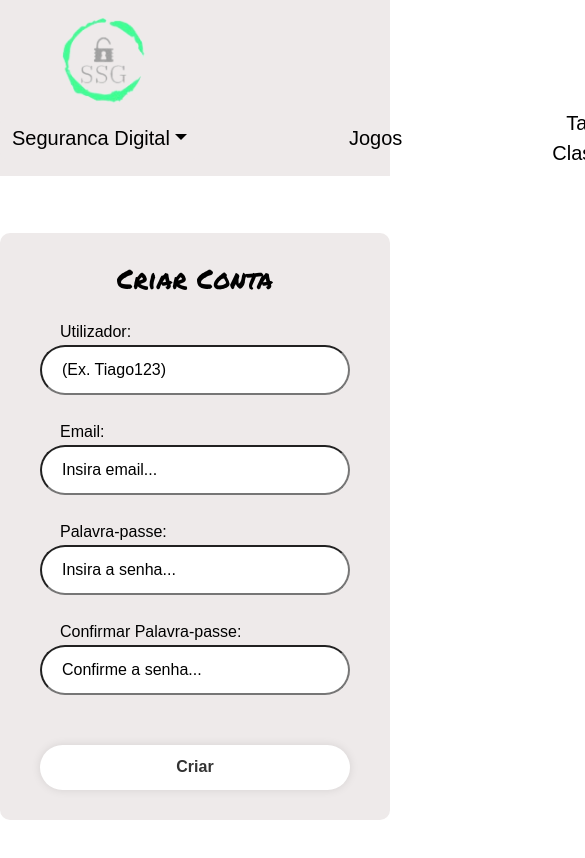
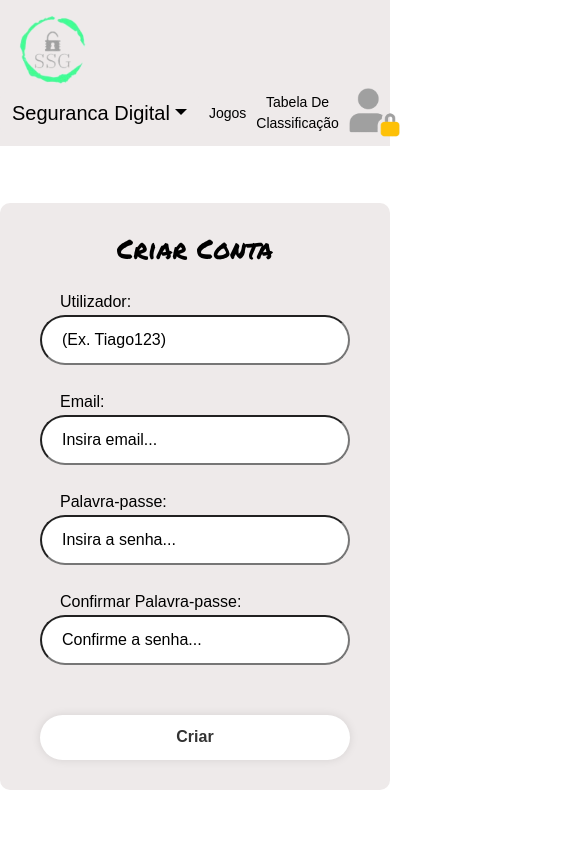
Before and after one commit to tiagoomota24/SSG, a React (Create React App) app in the folder client/: page /register in a window 390 px wide. Shown: the top 858 px of the page, 585 px wide, since content can reach past the window. Built offline with nearby package versions, Linux system fonts and the light colour scheme.

Commit message:
nav_respon

```diff
--- a/client/src/pages/Register.js
+++ b/client/src/pages/Register.js
@@ -26,6 +26,7 @@ function Registration() {
   });
 
   const onSubmit = (data) => {
+
     axios.post("http://localhost:3001/auth/checkUsername", { username: data.username })
       .then((response) => {
         if (response.data.exists) {
--- a/client/src/styles/Navbar.css
+++ b/client/src/styles/Navbar.css
@@ -68,3 +68,19 @@
       background-color: #eeeaea; /* Cor de fundo para indicar seleção */
       color: #4ea495; /* Cor do texto quando o item está selecionado */
   }
+
+  @media (max-width: 1000px) {
+    .logo img {
+      height: 80px; /* Reduzi a altura do logo para dispositivos móveis */
+      margin-left: 10px; /* Reduzi a margem para dispositivos móveis */
+    }
+
+    .menu-section a {
+      margin-right: 10px; /* Reduzi o espaçamento entre os itens do menu para dispositivos móveis */
+      font-size: 14px; /* Reduzi o tamanho da fonte para dispositivos móveis */
+    }
+
+    .menu-item {
+      margin-right: 10px; /* Reduzi o espaçamento entre os itens do menu para dispositivos móveis */
+    }
+  }
```
